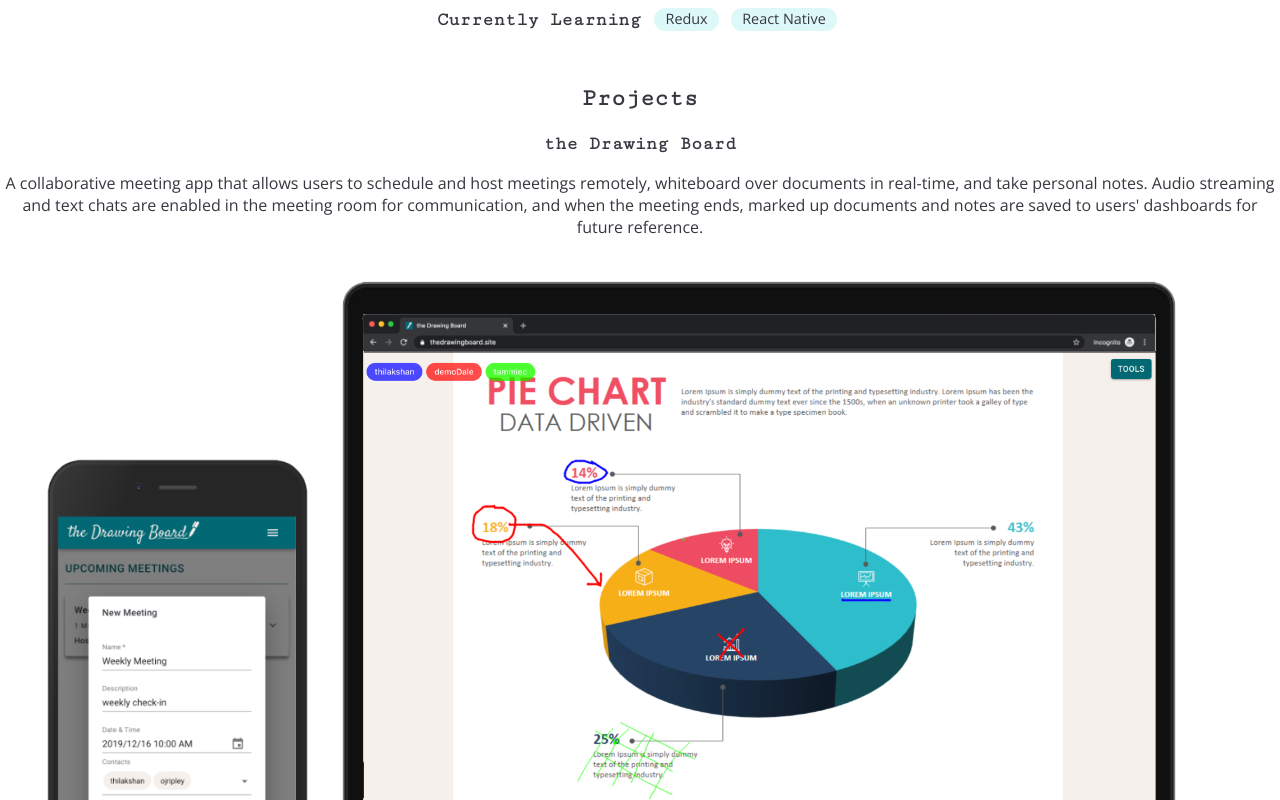
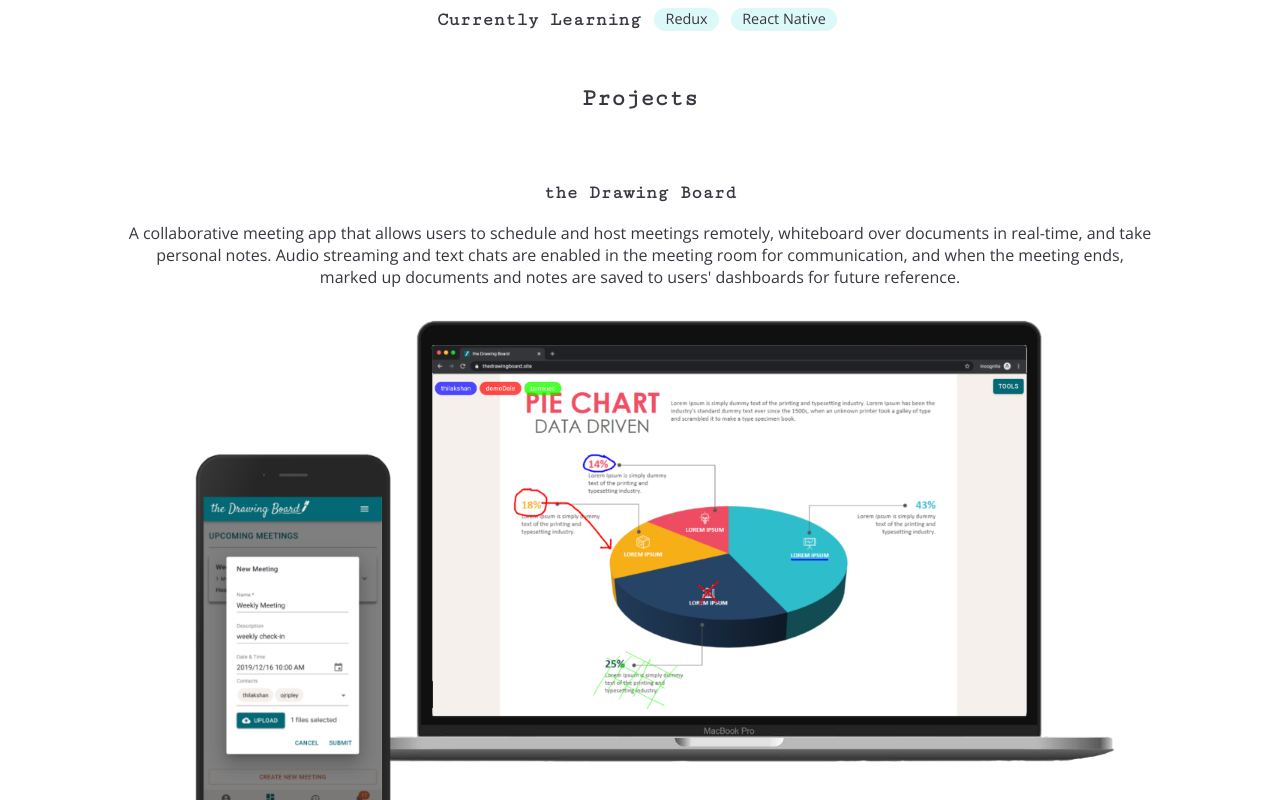
Before and after one commit to tammiec/portfolio, a React (Create React App) app: page / in a window 1280 px wide. Shown: the part 1660-2460 px from the top of the page. Built offline with nearby package versions, Linux system fonts and the light colour scheme.

Commit message:
Style project list

```diff
--- a/src/Components/About/About.scss
+++ b/src/Components/About/About.scss
@@ -34,14 +34,9 @@
 }
 
 .tech-list-item {
-  list-style-type: none;
   margin: 0.25em 0.4em;
   padding: 0.1em 0.8em 0.2em;
   border-radius: 20px;
   background-color: rgba(187,242,242, 0.5);
   font-size: 0.9em;
 }
-
-ul {
-  padding: 0;
-}
--- a/src/Components/App.scss
+++ b/src/Components/App.scss
@@ -15,7 +15,7 @@
   z-index: 1;
 }
 
-#about {
+#about, #projects {
   display: flex;
   flex-direction: column;
   justify-content: center;
--- a/src/Components/Projects/ProjectList.js
+++ b/src/Components/Projects/ProjectList.js
@@ -36,7 +36,7 @@
   ))
 
   return (
-    <ul>
+    <ul id='project-list'>
       {projectsList}
     </ul>
   );
--- a/src/Components/Projects/ProjectListItem.js
+++ b/src/Components/Projects/ProjectListItem.js
@@ -2,10 +2,10 @@
 
 export default function ProjectListItem(props) {
   return (
-    <li>
+    <li className='project-item'>
       <h3>{props.name}</h3>
       {props.description}
-      <img src={props.image} alt={`Screenshot of ${props.name}`} />
+      <img className='project-image' src={props.image} alt={`Screenshot of ${props.name}`} />
     </li>
   );
 }
--- a/src/Components/Projects/Projects.js
+++ b/src/Components/Projects/Projects.js
@@ -1,5 +1,7 @@
 import React from 'react';
 import ProjectList from './ProjectList';
+
+import './Projects.scss';
 
 export default function Projects(props) {
   return (
--- /dev/null
+++ b/src/Components/Projects/Projects.scss
@@ -0,0 +1,9 @@
+.project-image {
+  max-width: 100%;
+  width: 60em;
+}
+
+#project-list {
+  padding: 1em 2em 0;
+  width: 80%;
+}
--- a/src/index.scss
+++ b/src/index.scss
@@ -13,3 +13,11 @@
   font-family: 'Cutive Mono', monospace;
   color: $Portfolio-1-hex;
 }
+
+ul {
+  padding: 0;
+}
+
+li {
+  list-style-type: none;
+}
```
